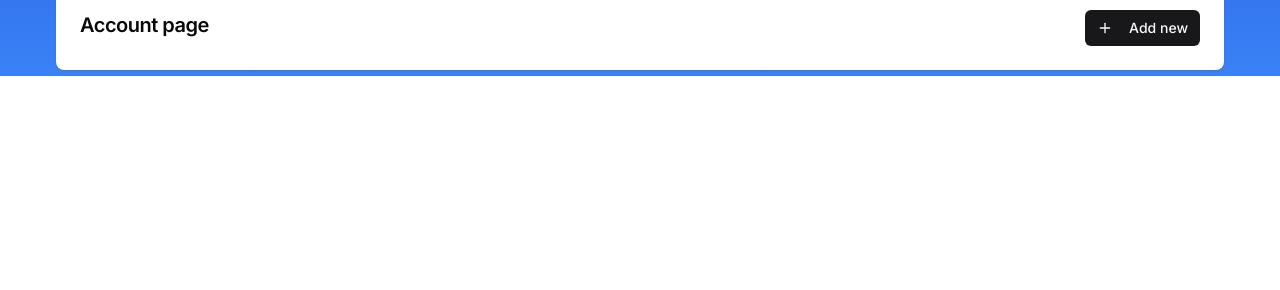
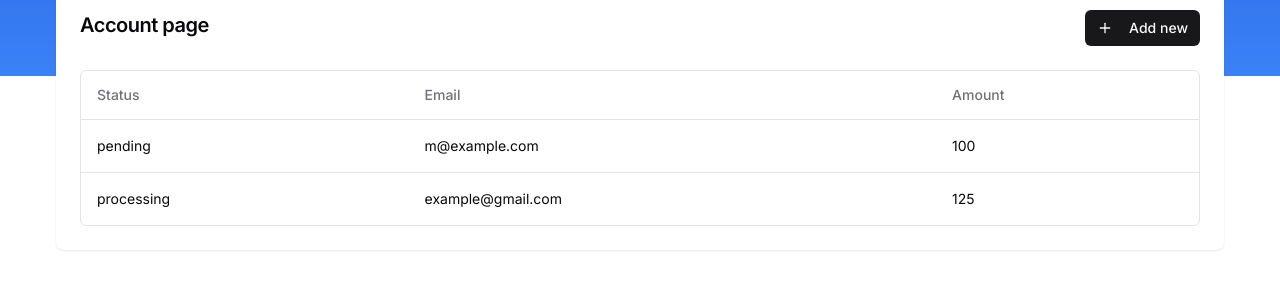
Before and after one commit to yunusmujadidi/finance-app, a Next.js app: page /accounts in a window 1280 px wide. Shown: the part 280-570 px from the top of the page. Built offline with nearby package versions, Linux system fonts and the light colour scheme; no server answers.

Commit message:
feat: add data table component

```diff
--- /dev/null
+++ b/app/(dashboard)/accounts/columns.tsx
@@ -0,0 +1,27 @@
+"use client";
+
+import { ColumnDef } from "@tanstack/react-table";
+
+// This type is used to define the shape of our data.
+// You can use a Zod schema here if you want.
+export type Payment = {
+  id: string;
+  amount: number;
+  status: "pending" | "processing" | "success" | "failed";
+  email: string;
+};
+
+export const columns: ColumnDef<Payment>[] = [
+  {
+    accessorKey: "status",
+    header: "Status",
+  },
+  {
+    accessorKey: "email",
+    header: "Email",
+  },
+  {
+    accessorKey: "amount",
+    header: "Amount",
+  },
+];
--- a/app/(dashboard)/accounts/page.tsx
+++ b/app/(dashboard)/accounts/page.tsx
@@ -3,8 +3,25 @@
 import { Plus } from "lucide-react";
 
 import { Button } from "@/components/ui/button";
-import { Card, CardHeader, CardTitle } from "@/components/ui/card";
+import { Card, CardContent, CardHeader, CardTitle } from "@/components/ui/card";
 import { UseNewAccount } from "@/lib/hooks/use-new-account";
+import { columns, Payment } from "./columns";
+import { DataTable } from "@/components/data-table";
+
+const data: Payment[] = [
+  {
+    id: "728ed52f",
+    amount: 100,
+    status: "pending",
+    email: "m@example.com",
+  },
+  {
+    id: "489e1d42",
+    amount: 125,
+    status: "processing",
+    email: "example@gmail.com",
+  },
+];
 
 const AccountsPage = () => {
   const { onOpen } = UseNewAccount();
@@ -17,6 +34,9 @@
             <Plus className="size-4 mr-4" /> Add new
           </Button>
         </CardHeader>
+        <CardContent>
+          <DataTable columns={columns} data={data} />
+        </CardContent>
       </Card>
     </div>
   );
--- a/components/account/account-form.tsx
+++ b/app/account/account-form.tsx
@@ -7,11 +7,11 @@
   FormItem,
   FormLabel,
   FormMessage,
-} from "../ui/form";
+} from "../../components/ui/form";
 import { useForm } from "react-hook-form";
 import { zodResolver } from "@hookform/resolvers/zod";
-import { Input } from "../ui/input";
-import { Button } from "../ui/button";
+import { Input } from "../../components/ui/input";
+import { Button } from "../../components/ui/button";
 import { Loader2, Trash } from "lucide-react";
 import { createAccount } from "@/lib/actions/account-actions";
 import { toast } from "sonner";
--- /dev/null
+++ b/app/account/new-account-sheet.tsx
@@ -0,0 +1,27 @@
+import { UseNewAccount } from "@/lib/hooks/use-new-account";
+import {
+  Sheet,
+  SheetContent,
+  SheetDescription,
+  SheetHeader,
+  SheetTitle,
+} from "../../components/ui/sheet";
+import { AccountForm, FormValues } from "./account-form";
+
+export const NewAccountSheet = () => {
+  const { isOpen, onClose } = UseNewAccount();
+
+  return (
+    <Sheet open={isOpen} onOpenChange={onClose}>
+      <SheetContent className="space-y-4">
+        <SheetHeader>
+          <SheetTitle>New Account</SheetTitle>
+          <SheetDescription>
+            Create a new account to track your transactions
+          </SheetDescription>
+        </SheetHeader>
+        <AccountForm disabled={false} />
+      </SheetContent>
+    </Sheet>
+  );
+};
--- /dev/null
+++ b/components/data-table.tsx
@@ -0,0 +1,80 @@
+"use client";
+
+import {
+  ColumnDef,
+  flexRender,
+  getCoreRowModel,
+  useReactTable,
+} from "@tanstack/react-table";
+
+import {
+  Table,
+  TableBody,
+  TableCell,
+  TableHead,
+  TableHeader,
+  TableRow,
+} from "@/components/ui/table";
+
+interface DataTableProps<TData, TValue> {
+  columns: ColumnDef<TData, TValue>[];
+  data: TData[];
+}
+
+export function DataTable<TData, TValue>({
+  columns,
+  data,
+}: DataTableProps<TData, TValue>) {
+  const table = useReactTable({
+    data,
+    columns,
+    getCoreRowModel: getCoreRowModel(),
+  });
+
+  return (
+    <div className="rounded-md border">
+      <Table>
+        <TableHeader>
+          {table.getHeaderGroups().map((headerGroup) => (
+            <TableRow key={headerGroup.id}>
+              {headerGroup.headers.map((header) => {
+                return (
+                  <TableHead key={header.id}>
+                    {header.isPlaceholder
+                      ? null
+                      : flexRender(
+                          header.column.columnDef.header,
+                          header.getContext()
+                        )}
+                  </TableHead>
+                );
+              })}
+            </TableRow>
+          ))}
+        </TableHeader>
+        <TableBody>
+          {table.getRowModel().rows?.length ? (
+            table.getRowModel().rows.map((row) => (
+              <TableRow
+                key={row.id}
+                data-state={row.getIsSelected() && "selected"}
+              >
+                {row.getVisibleCells().map((cell) => (
+                  <TableCell key={cell.id}>
+                    {flexRender(cell.column.columnDef.cell, cell.getContext())}
+                  </TableCell>
+                ))}
+              </TableRow>
+            ))
+          ) : (
+            <TableRow>
+              <TableCell colSpan={columns.length} className="h-24 text-center">
+                No results.
+              </TableCell>
+            </TableRow>
+          )}
+        </TableBody>
+      </Table>
+    </div>
+  );
+}
--- a/lib/providers/sheet-providers.tsx
+++ b/lib/providers/sheet-providers.tsx
@@ -1,7 +1,7 @@
 "use client";
 import { useMountedState } from "react-use";
 
-import { NewAccountSheet } from "@/components/account/new-account-sheet";
+import { NewAccountSheet } from "@/app/account/new-account-sheet";
 
 export const SheetProviders = () => {
   const isMounted = useMountedState();
--- a/package.json
+++ b/package.json
@@ -17,6 +17,7 @@
     "@radix-ui/react-dropdown-menu": "^2.1.1",
     "@radix-ui/react-label": "^2.1.0",
     "@radix-ui/react-slot": "^1.0.2",
+    "@tanstack/react-table": "^8.20.5",
     "bcryptjs": "^2.4.3",
     "class-variance-authority": "^0.7.0",
     "clsx": "^2.1.1",
```
Also changed, not shown: 1 other file (tests, documents, lock files or other folders).
